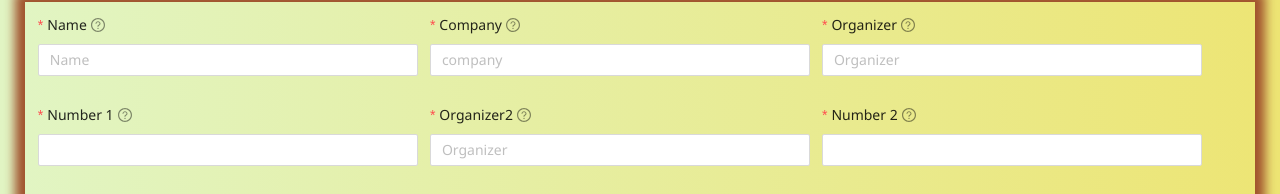
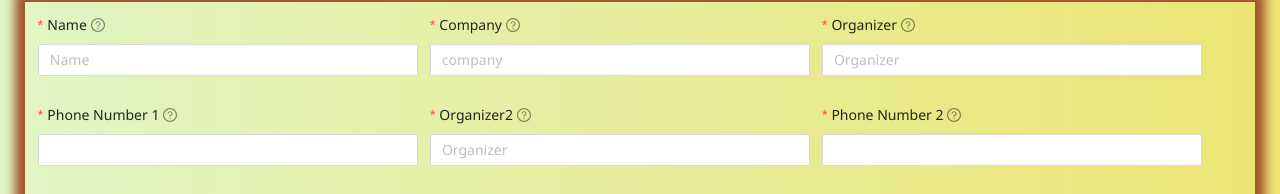
Before and after one commit to karthikeyandhanasekar/bootorganizer-client, a React (Create React App) app: page /addcamp in a window 1280 px wide. Shown: the part 149-343 px from the top of the page. Built offline with nearby package versions, Linux system fonts and the light colour scheme.

Commit message:
Update Addbootcamp.js

```diff
--- a/src/Components/Addbootcamp.js
+++ b/src/Components/Addbootcamp.js
@@ -103,7 +103,7 @@ const Addbootcamp = () => {
                         </Form.Item>
 
                         {/* organizer number */}
-                        <Form.Item label="Number 1" required tooltip="Number1 is required" >
+                        <Form.Item label="Phone Number 1" required tooltip="Number1 is required" >
                             <Controller control={control}
                                 name="phone1"
                                 render={({ field }) =>
@@ -120,7 +120,7 @@ const Addbootcamp = () => {
                         </Form.Item>
 
                         {/* organizer number2 */}
-                        <Form.Item label="Number 2" required tooltip="Number is required" >
+                        <Form.Item label=" Phone Number 2" required tooltip="Number is required" >
                             <Controller control={control}
                                 name="phone2"
                                 render={({ field }) =>
```
